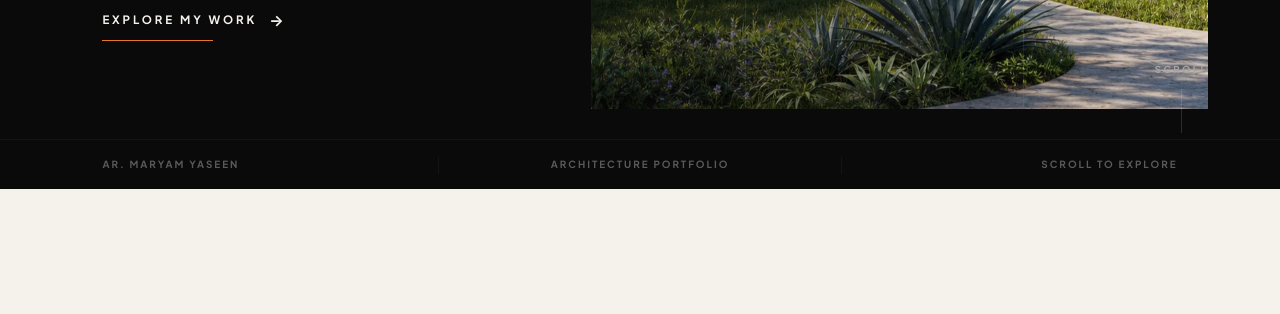
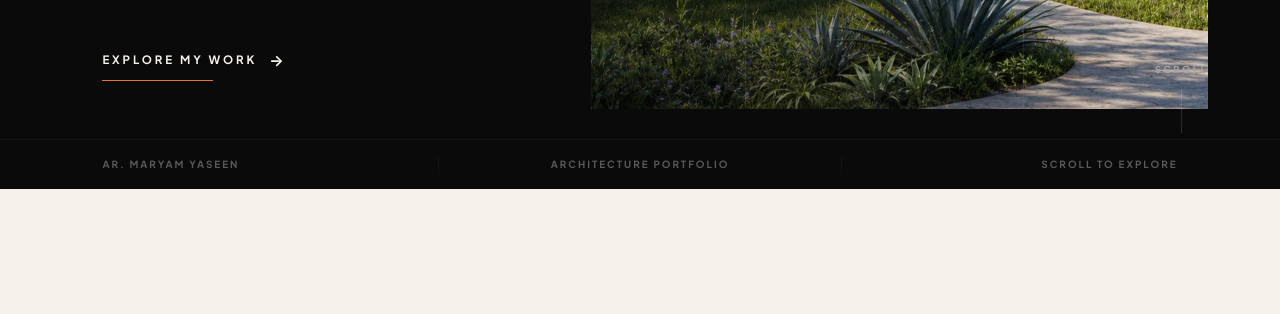
Before and after one commit to SarahYaseen/AR.-MARYAM-YASEEN, a website built with Vite: page index.html in a window 1280 px wide. Shown: the part 611-925 px from the top of the page. Built offline with nearby package versions, Linux system fonts and the light colour scheme; a web font is replaced by a local one.

Commit message:
Fix logo overlap bug by adding padding-top to hero left pane on desktop

```diff
--- a/src/style.css
+++ b/src/style.css
@@ -643,6 +643,7 @@ h1, h2, h3, h4, h5, h6 {
   background-color: var(--color-bg-dark);
   display: flex;
   align-items: center;
+  padding-top: var(--header-height); /* pushes content below the sticky header logo */
   padding-left: clamp(4rem, 8vw, 8rem);
   padding-right: 3rem;
   z-index: 5;
```
